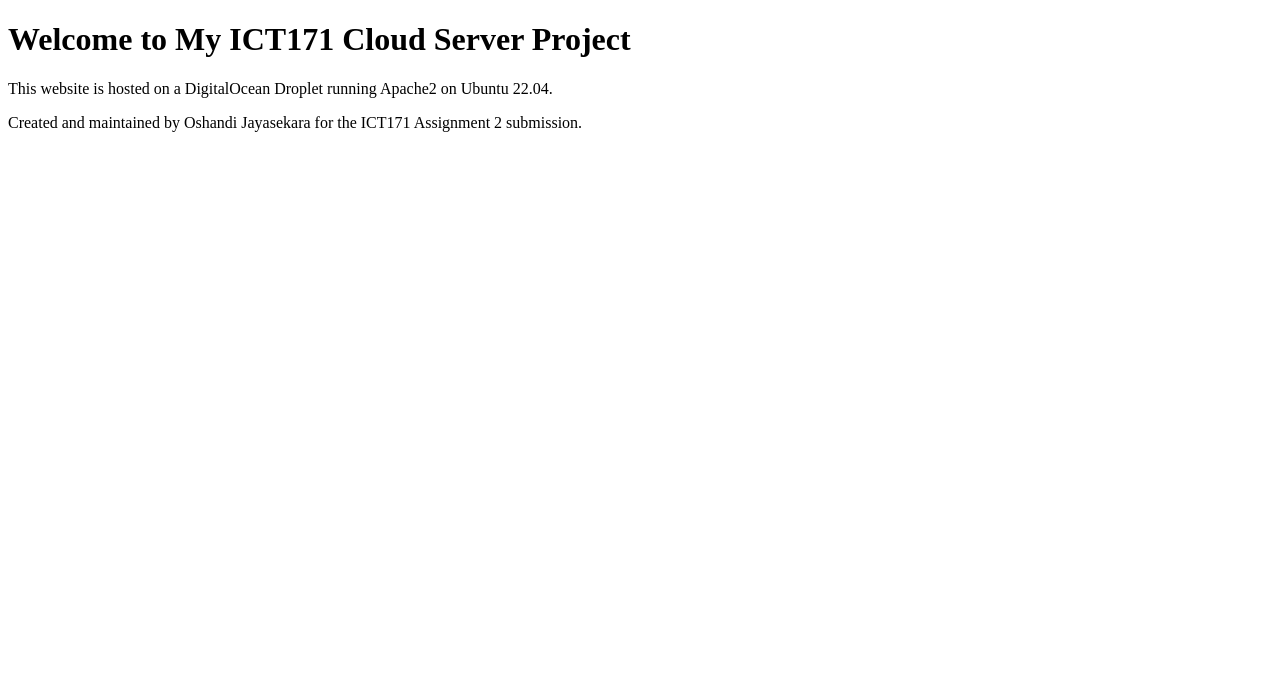
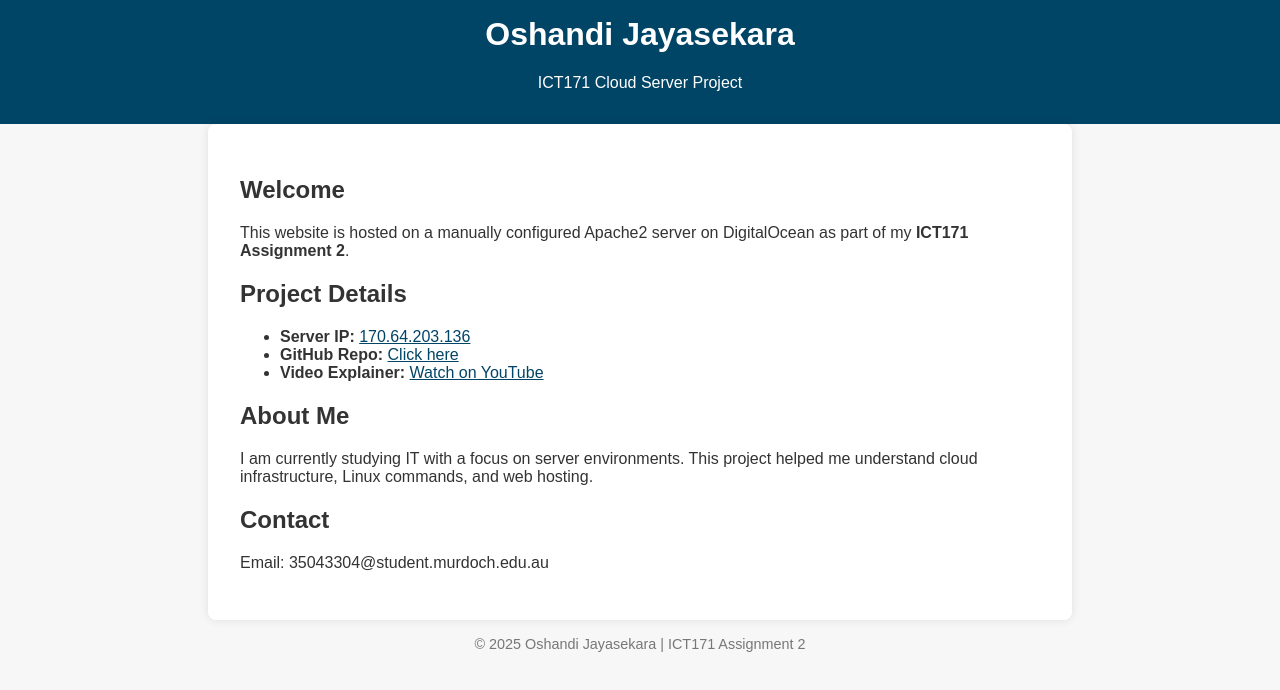
Before and after one commit to Oshandi35043305/ICT171_Assignment2, a plain HTML site: page index.html in a window 1280 px wide. Drawn offline with Linux system fonts and the light colour scheme.

Commit message:
Update index.html

```diff
--- a/index.html
+++ b/index.html
@@ -1,11 +1,70 @@
 <!DOCTYPE html>
-<html>
-  <head>
-    <title>ICT171 Assignment 2</title>
-  </head>
-  <body>
-    <h1>Welcome to My ICT171 Cloud Server Project</h1>
-    <p>This website is hosted on a DigitalOcean Droplet running Apache2 on Ubuntu 22.04.</p>
-    <p>Created and maintained by Oshandi Jayasekara for the ICT171 Assignment 2 submission.</p>
-  </body>
+<html lang="en">
+<head>
+  <meta charset="UTF-8">
+  <meta name="viewport" content="width=device-width, initial-scale=1.0">
+  <title>Oshandi Jayasekara – Portfolio</title>
+  <style>
+    body {
+      font-family: Arial, sans-serif;
+      background: #f7f7f7;
+      color: #333;
+      margin: 0;
+      padding: 0;
+    }
+    header {
+      background: #004466;
+      color: white;
+      padding: 1rem;
+      text-align: center;
+    }
+    main {
+      padding: 2rem;
+      max-width: 800px;
+      margin: auto;
+      background: white;
+      box-shadow: 0 0 10px rgba(0,0,0,0.1);
+      border-radius: 8px;
+    }
+    h1 {
+      margin-top: 0;
+    }
+    a {
+      color: #004466;
+    }
+    footer {
+      text-align: center;
+      padding: 1rem;
+      font-size: 0.9em;
+      color: #777;
+    }
+  </style>
+</head>
+<body>
+  <header>
+    <h1>Oshandi Jayasekara</h1>
+    <p>ICT171 Cloud Server Project</p>
+  </header>
+  <main>
+    <h2>Welcome</h2>
+    <p>This website is hosted on a manually configured Apache2 server on DigitalOcean as part of my <strong>ICT171 Assignment 2</strong>.</p>
+
+    <h2>Project Details</h2>
+    <ul>
+      <li><strong>Server IP:</strong> <a href="http://170.64.203.136">170.64.203.136</a></li>
+      <li><strong>GitHub Repo:</strong> <a href="https://github.com/Oshandi35043305/ICT171_Assignment2">Click here</a></li>
+      <li><strong>Video Explainer:</strong> <a href="https://youtu.be/79b7hqtdmAI">Watch on YouTube</a></li>
+    </ul>
+
+    <h2>About Me</h2>
+    <p>I am currently studying IT with a focus on server environments. This project helped me understand cloud infrastructure, Linux commands, and web hosting.</p>
+
+    <h2>Contact</h2>
+    <p>Email: 35043304@student.murdoch.edu.au</p>
+  </main>
+
+  <footer>
+    &copy; 2025 Oshandi Jayasekara | ICT171 Assignment 2
+  </footer>
+</body>
 </html>
```
